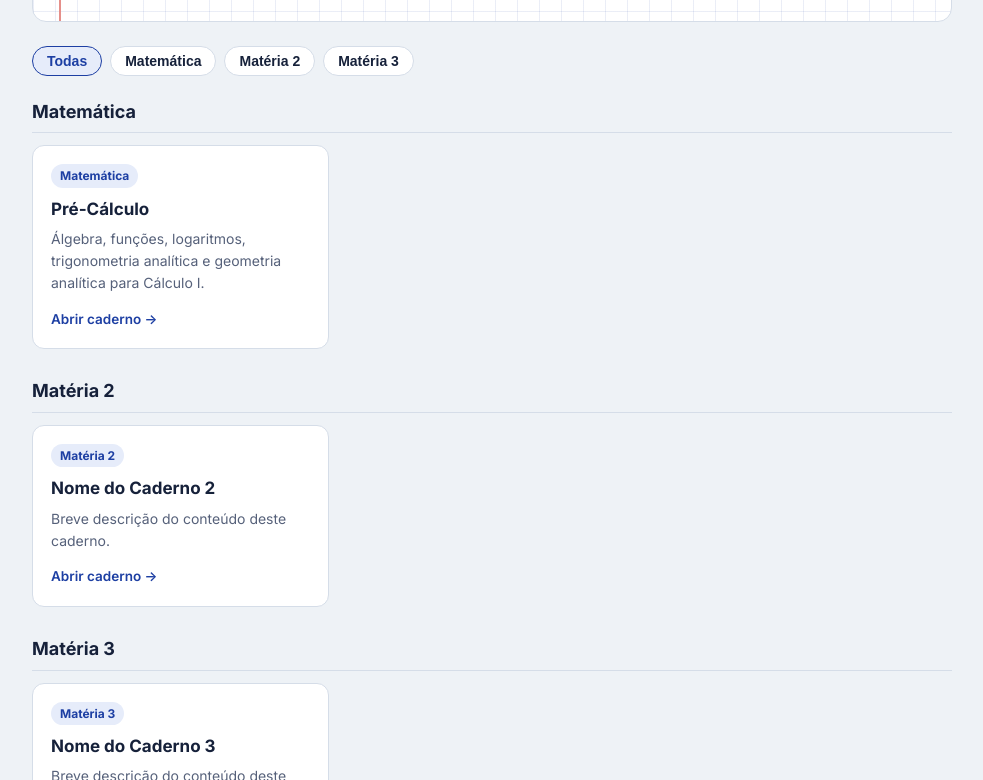
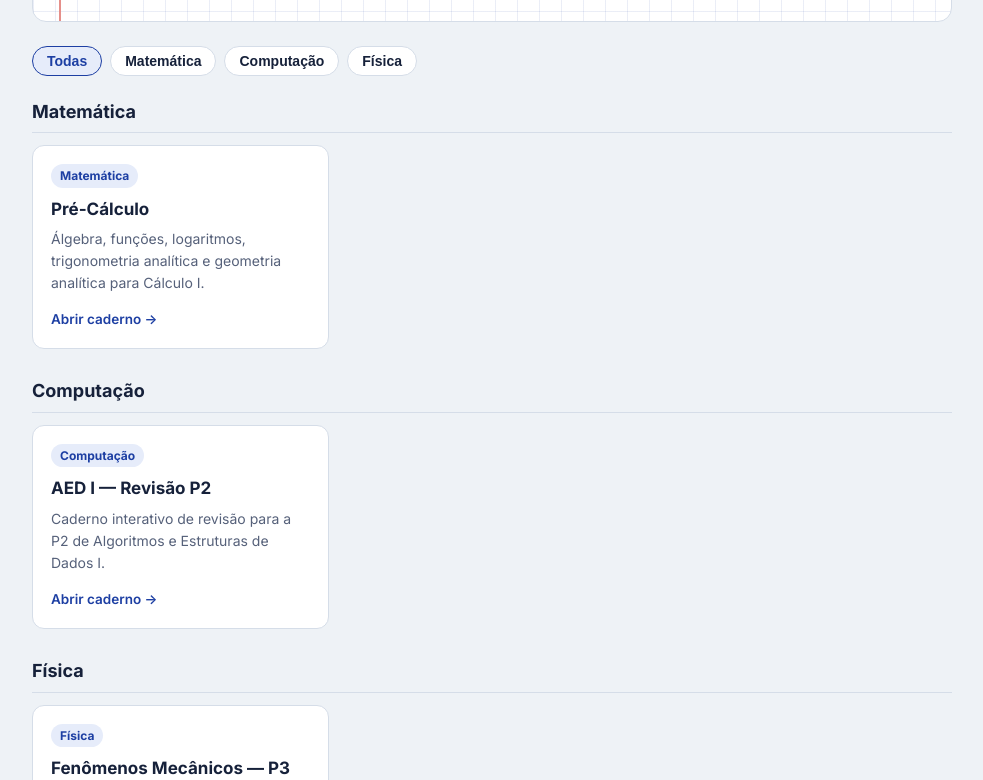
Before and after one commit to LeoAdlerr/CadernoDeEstudosUnifespSJC, a plain HTML site: page index.html in a window 1280 px wide. Shown: the part 172-952 px from the top of the page, without its empty margins (148-1131 px from the left). Drawn offline with Linux system fonts and the light colour scheme.

Commit message:
Update index.html

```diff
--- a/index.html
+++ b/index.html
@@ -77,25 +77,24 @@
   </div>
 
 <script>
-  // EDITE AQUI: coloque o nome EXATO dos seus arquivos .html no repositório
   const CADERNOS = [
     {
       materia: "Matemática",
       titulo: "Pré-Cálculo",
       descricao: "Álgebra, funções, logaritmos, trigonometria analítica e geometria analítica para Cálculo I.",
-      arquivo: "caderno-pre-calculo_2.html"
+      arquivo: "caderno-pre-calculo.html"
     },
     {
-      materia: "Matéria 2",
-      titulo: "Nome do Caderno 2",
-      descricao: "Breve descrição do conteúdo deste caderno.",
-      arquivo: "caderno-2.html"
+      materia: "Computação",
+      titulo: "AED I — Revisão P2",
+      descricao: "Caderno interativo de revisão para a P2 de Algoritmos e Estruturas de Dados I.",
+      arquivo: "aed1-revisao-p2.html"
     },
     {
-      materia: "Matéria 3",
-      titulo: "Nome do Caderno 3",
-      descricao: "Breve descrição do conteúdo deste caderno.",
-      arquivo: "caderno-3.html"
+      materia: "Física",
+      titulo: "Fenômenos Mecânicos — P3",
+      descricao: "Livro-caderno de estudos e revisão para a P3 de Fenômenos Mecânicos (FEMEC).",
+      arquivo: "livro-caderno-femec-p3.html"
     }
   ];
 
@@ -136,7 +135,6 @@
     render();
   });
 
-  // Tema claro/escuro sincronizado
   const savedTheme = localStorage.getItem("portal-unifesp-theme");
   if (savedTheme) document.documentElement.dataset.theme = savedTheme;
   document.getElementById("themeBtn").addEventListener("click", () => {
```
